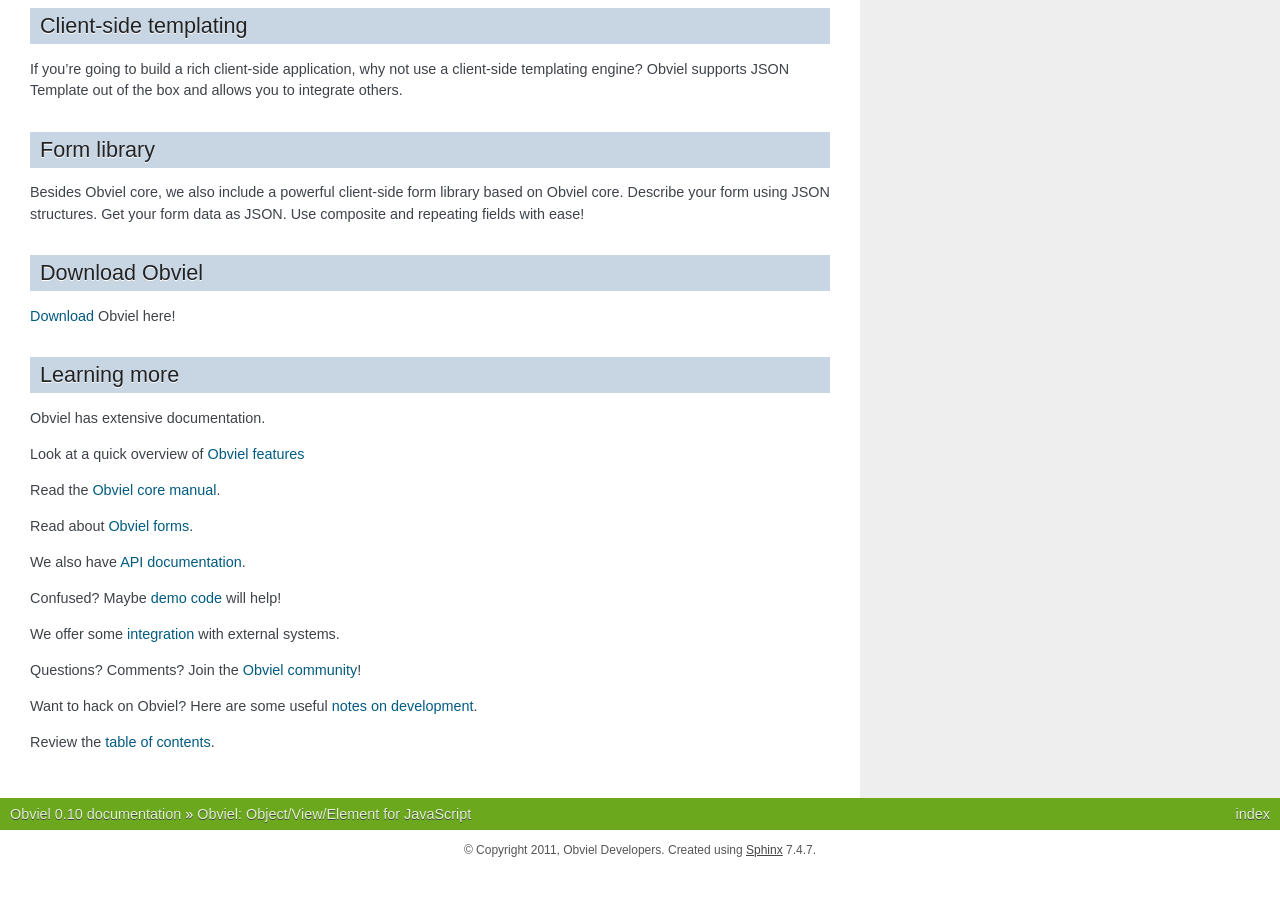
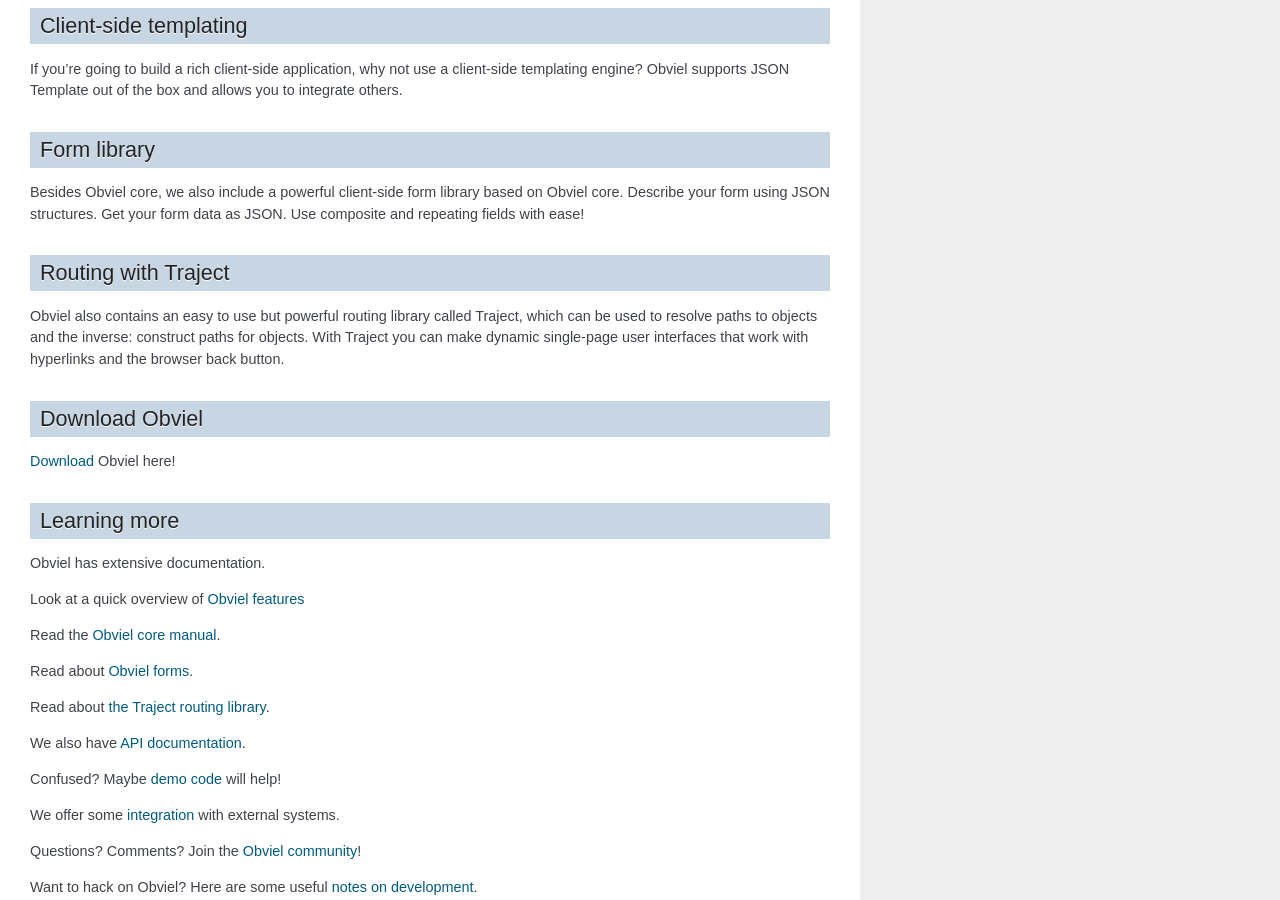
Before and after one commit to obviel/obviel, a Sphinx documentation site: the page built from doc/index.txt, in a window 1280 px wide and 900 px high, scrolled down 684 px. Built offline with Sphinx 7.4.7, drawn with Linux system fonts in a browser that asks for light colours; before the commit the page ends 1554 px from its top, so only the background shows below that.

Commit message:
Hook Traject into the documentation.

```diff
--- a/doc/index.txt
+++ b/doc/index.txt
@@ -50,6 +50,15 @@
 structures. Get your form data as JSON. Use composite and repeating
 fields with ease!
 
+Routing with Traject
+--------------------
+
+Obviel also contains an easy to use but powerful routing library
+called Traject, which can be used to resolve paths to objects and the
+inverse: construct paths for objects. With Traject you can make
+dynamic single-page user interfaces that work with hyperlinks and the
+browser back button.
+
 Download Obviel
 ---------------
 
@@ -68,6 +77,8 @@
 
 Read about :doc:`Obviel forms <form>`.
 
+Read about :doc:`the Traject routing library <traject>`.
+
 We also have :doc:`API documentation <api>`.
 
 Confused? Maybe :doc:`demo code <demo>` will help!
--- a/doc/toc.txt
+++ b/doc/toc.txt
@@ -9,6 +9,7 @@
    features
    manual
    form
+   traject
    api
    demo
    community
--- a/doc/traject.txt
+++ b/doc/traject.txt
@@ -268,7 +268,7 @@
 given a set of variables. The inverse of that creates the variables
 given an object.
 
-Let's consider a simple scenario:
+Let's consider a simple scenario::
 
   var departments = {
     alpha: { iface: 'department', title: 'Alpha'},
```
